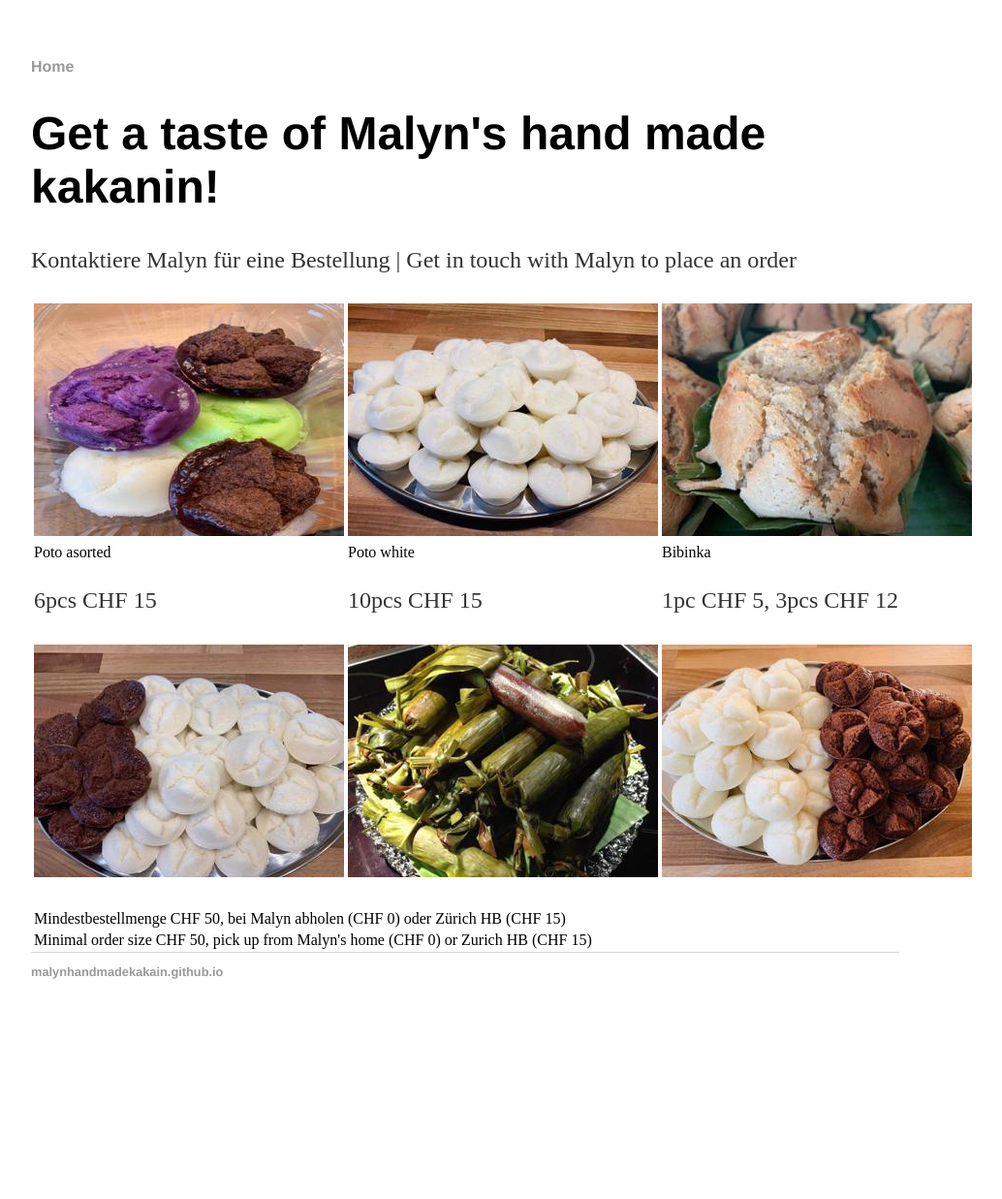
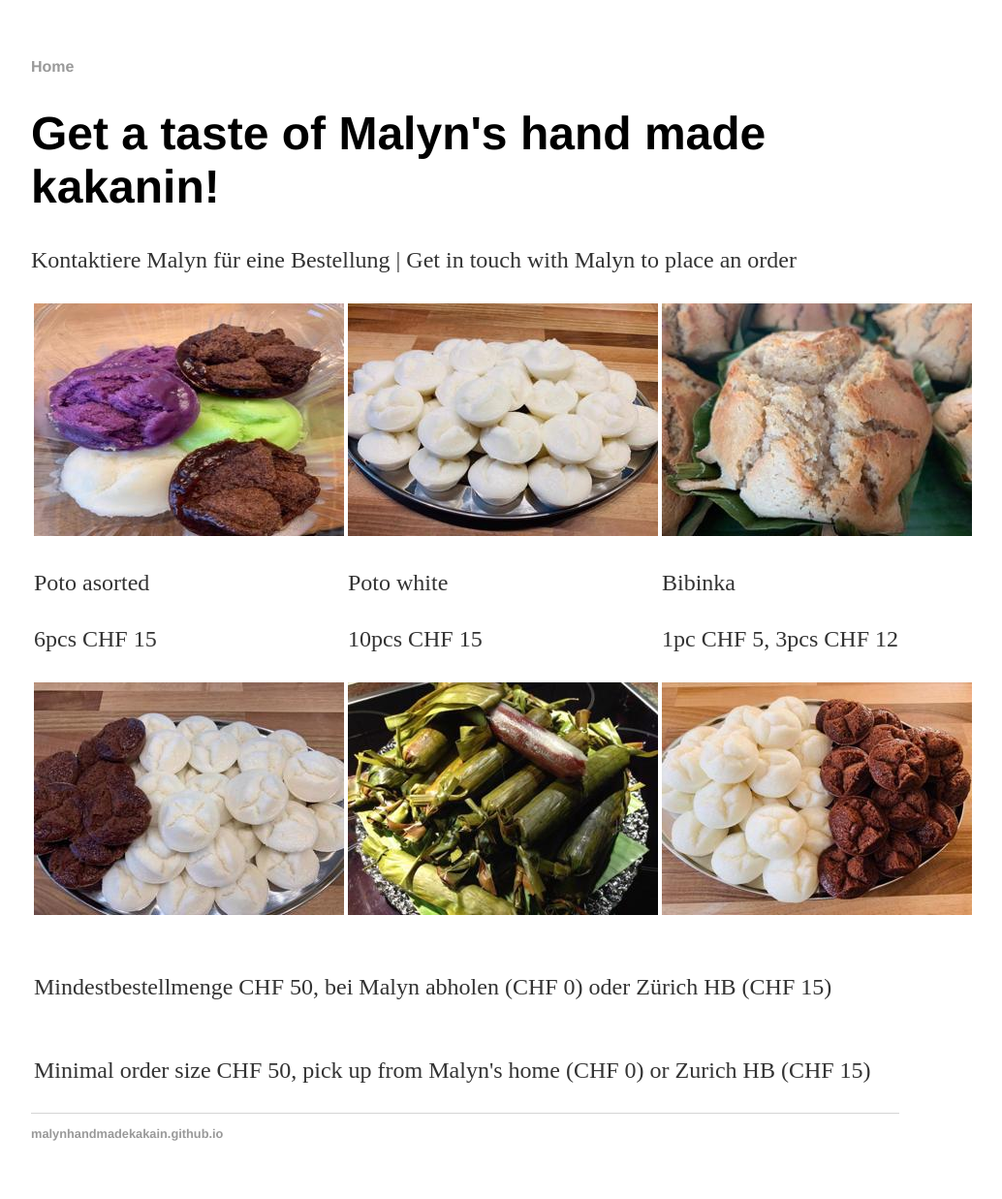
Before and after one commit to malynhandmade/malynhandmade.github.io, a Jekyll site: the page built from index.html, in a window 1280 px wide. Shown: the whole page at 97% size, without its empty margins (160-1194 px from the left). Built offline with Jekyll 4.4.1, drawn with Linux system fonts in a browser that asks for light colours; before the commit the page ends 1070 px from its top, so only the background shows below that.

Commit message:
imporoves formatting

```diff
--- a/index.html
+++ b/index.html
@@ -24,9 +24,9 @@ title: Maria's Hand made kakanin
 			</td>
 		</tr>
 		<tr>
-			<td>Poto asorted<p>6pcs CHF 15</p></td>
-			<td>Poto white<p>10pcs CHF 15</p></td>
-			<td>Bibinka<p>1pc CHF 5, 3pcs CHF 12</p></td>
+			<td><p>Poto asorted</p><p>6pcs CHF 15</p></td>
+			<td><p>Poto white</p><p>10pcs CHF 15</p></td>
+			<td><p>Bibinka</p><p>1pc CHF 5, 3pcs CHF 12</p></td>
 		</tr>
 		<tr>
 			<td>
@@ -49,10 +49,10 @@ title: Maria's Hand made kakanin
 	<p></p>
 	<table>
 		<tr>
-			<td>Mindestbestellmenge CHF 50, bei Malyn abholen (CHF 0) oder Zürich HB (CHF 15)</td>
+			<td><p>Mindestbestellmenge CHF 50, bei Malyn abholen (CHF 0) oder Zürich HB (CHF 15)</p></td>
 		</tr>
 		<tr>
-			<td>Minimal order size CHF 50, pick up from Malyn's home (CHF 0) or Zurich HB (CHF 15) </td>
+			<td><p>Minimal order size CHF 50, pick up from Malyn's home (CHF 0) or Zurich HB (CHF 15)</p></td>
 		</tr>
 	</table>
 </div><!-- /.blurb -->
```
